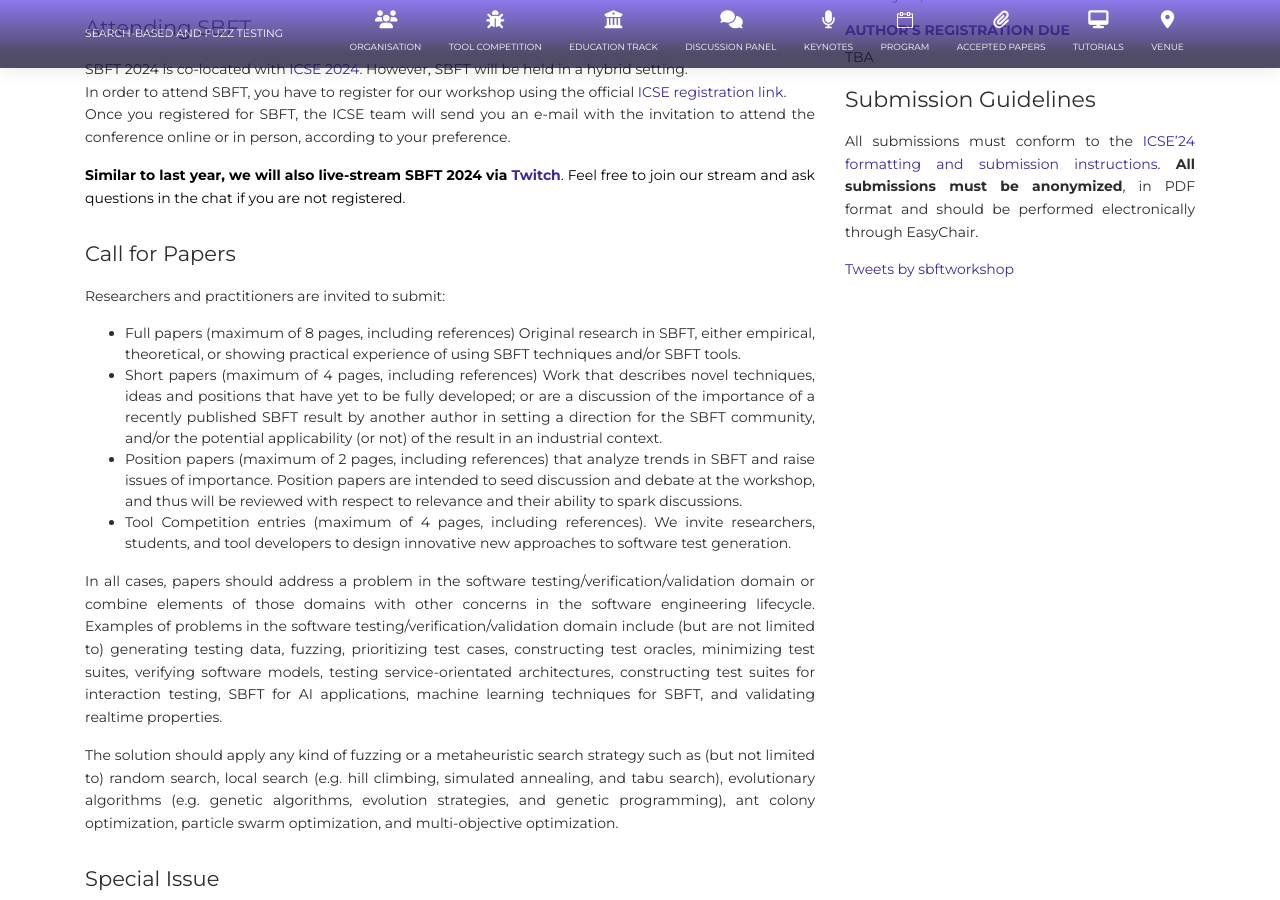
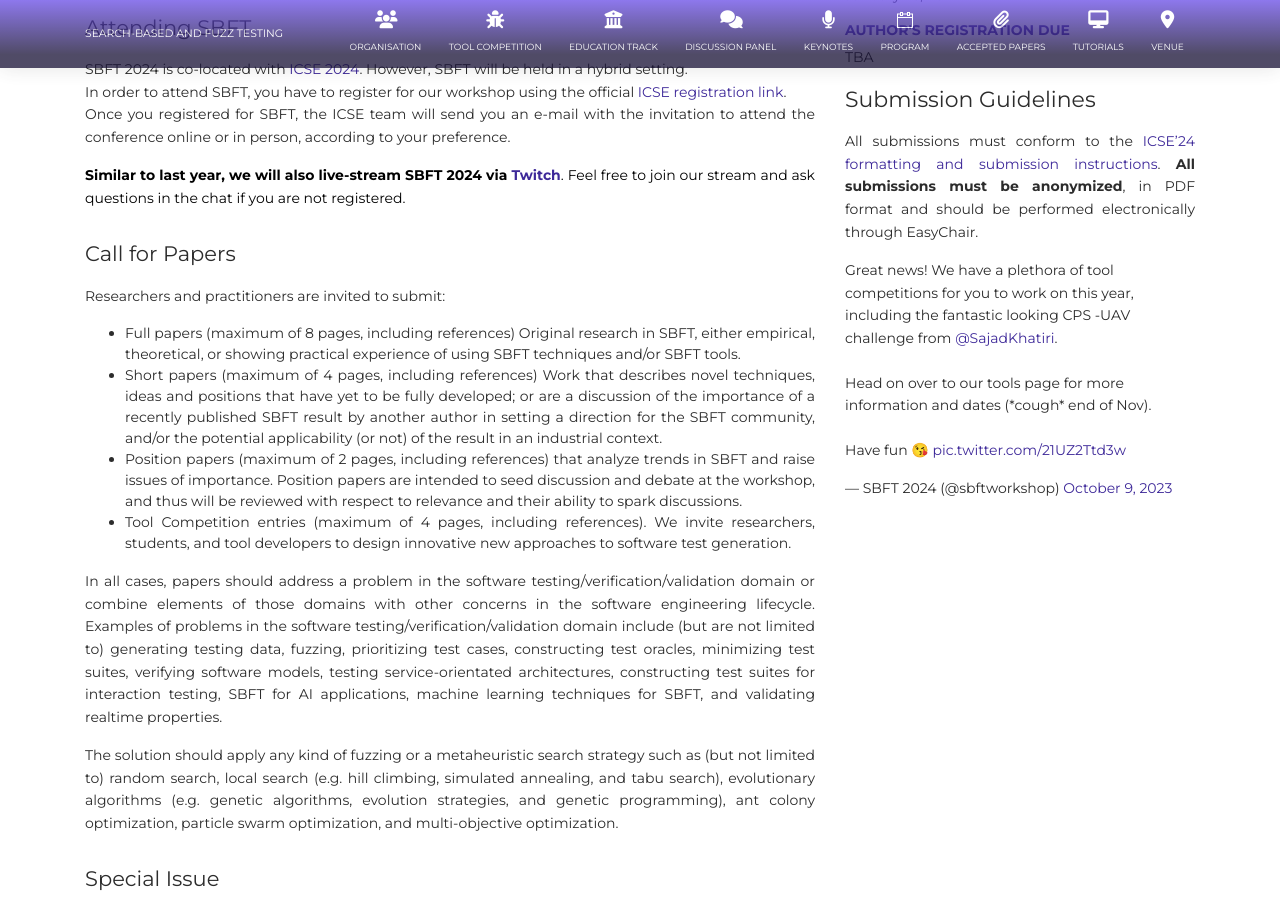
Before and after one commit to sbft24/sbft24.github.io, a Jekyll site: the page built from index.html, in a window 1280 px wide and 900 px high, scrolled down 782 px. Built offline with Jekyll 4.4.1, drawn with Linux system fonts in a browser that asks for light colours; nearby versions of some CDN libraries; comment, search, counter and statistics services are not loaded.

Commit message:
Update the twitter feed as this no longer works, to show the most recent tweet. Requires manual update.

```diff
--- a/_includes/sidebar.html
+++ b/_includes/sidebar.html
@@ -25,8 +25,6 @@
             formatting and submission instructions</a>. <b>All submissions must be anonymized</b>, in PDF
         format and should be performed electronically through EasyChair.</p>
     <!-- <p><a href="#" target="_blank">TBA</a></p> -->
-    <a class="twitter-timeline" data-height="600" href="https://twitter.com/sbftworkshop" target="_blank">
-        Tweets by sbftworkshop
-    </a>
-    <script async src="https://platform.twitter.com/widgets.js" charset="utf-8"></script>
+    <!-- https://publish.twitter.com/ - Generate the code for a new embedded tweet and replace below when we have something to share. -->
+    <blockquote class="twitter-tweet"><p lang="en" dir="ltr">Great news! We have a plethora of tool competitions for you to work on this year, including the fantastic looking CPS -UAV challenge from <a href="https://twitter.com/SajadKhatiri?ref_src=twsrc%5Etfw">@SajadKhatiri</a>.<br><br>Head on over to our tools page for more information and dates (*cough* end of Nov).<br><br>Have fun 😘 <a href="https://t.co/21UZ2Ttd3w">pic.twitter.com/21UZ2Ttd3w</a></p>&mdash; SBFT 2024 (@sbftworkshop) <a href="https://twitter.com/sbftworkshop/status/1711462614465687626?ref_src=twsrc%5Etfw">October 9, 2023</a></blockquote> <script async src="https://platform.twitter.com/widgets.js" charset="utf-8"></script>
 </div>
```
